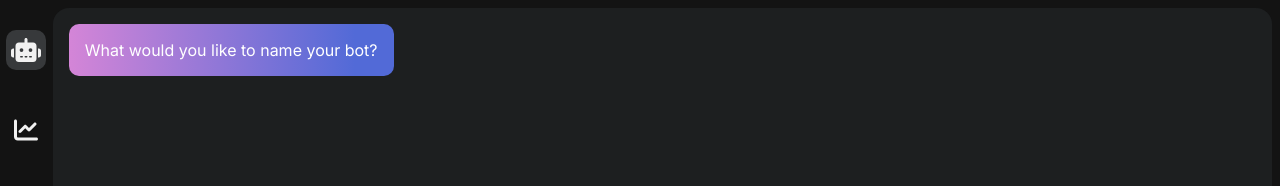
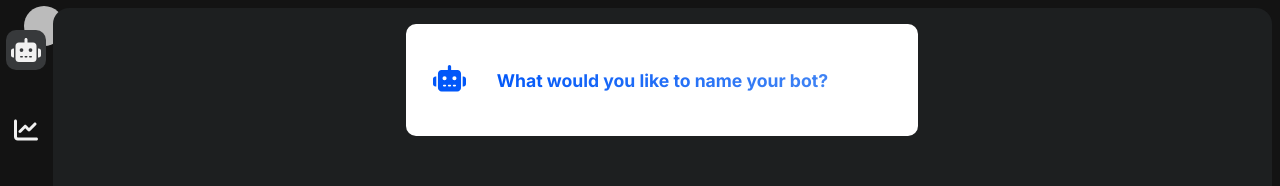
Before and after one commit to Aakarsh911/bot-forge, a Next.js app: page /create in a window 1280 px wide. Shown: the top 186 px of the page. Built offline with nearby package versions, Linux system fonts and the light colour scheme; no server answers; sample sign-in values are in the browser's storage.

Commit message:
chat interface redesign

```diff
--- a/app/create/create.css
+++ b/app/create/create.css
@@ -95,26 +95,42 @@ body {
 }
 
 .chat-message {
-    max-width: 70%;
+    min-height: 5em;
+    display: flex;
+    justify-content: center;
+    align-self: center;
+    width: 30em;
     margin-bottom: 1em;
     padding: 1em;
     border-radius: 10px;
-    background: rgba(0, 0, 0, 0.2);
+    background: rgba(0, 0, 0, 0.3);
     color: #ffffff;
-    animation: fadeInElements 0.3s forwards;
+    height: auto;   /* Set height to auto so it adjusts dynamically */
+    word-wrap: break-word;  /* Enable word wrapping */
+    flex-wrap: wrap;  /* Ensure text wraps inside the flex container */
+    align-items: center;
+
 }
 
 .chat-message.bot {
-    /* background: #39777d; */
-    background: rgb(232,137,215);
-    background: linear-gradient(90deg, rgba(232,137,215,0) 0%, rgba(212,133,215,1) 0%, rgba(82,106,215,1) 88%);
+    animation: fade-and-slide-up 1s forwards ease-in-out;
+    animation-delay: 1s;
+    opacity: 0;
+    background: white;
+
 }
 
+/* Target the first child and remove the animation delay */
+.chat-message.bot:first-child {
+    animation-delay: 0s;  /* Remove delay for the first child */
+}
+
+
 .chat-message.user {
-    align-self: flex-end;
-    /* background: #02576f; */
-    background: rgb(41,245,255);
-    background: linear-gradient(90deg, rgba(41,245,255,0) 0%, rgba(60,188,247,1) 0%, rgba(201,82,215,1) 88%);
+    animation: fade-and-slide-up 0.5s forwards ease-in-out;
+    background: linear-gradient(135deg, #021b79, #0575e6);
+    text-align: center;
+    color: #ffffff;
 }
 
 .user-input {
@@ -188,3 +204,63 @@ body {
     }
 
 }
+
+@keyframes fade-and-slide-up {
+    0% {
+        opacity: 0;
+        transform: translateY(100%);
+    }
+    100% {
+        opacity: 1;
+        transform: translateY(0);
+    }
+
+}
+
+.bot-message-text {
+    display: flex;
+    align-items: center;
+    background: linear-gradient(135deg, #0157f9, #4285f4); /* Gradient applied to the text */
+    background-clip: text;
+    -webkit-background-clip: text;
+    color: transparent; /* Text color is transparent to show the gradient */
+    -webkit-text-fill-color: transparent; /* For Webkit browsers */
+    font-weight: bold;
+    font-size: 1.1em;
+}
+
+.bot-icon {
+    color: #0157f9;
+    font-size: 1.5em;
+    margin-right: 1em;
+    left: 1em;
+    position: fixed;
+    margin-top: -0.1em;
+}
+
+.user-message-wrapper{
+    display: flex;
+    align-items: center;
+    justify-content: space-between;
+    width: inherit;
+
+
+}
+
+.user-image {
+    left: 1.5em;
+    position: fixed;
+    margin-top: -0.1em;
+    width: 2.5em;
+    height: 2.5em;
+    border-radius: 50%;
+    margin-right: 1em;
+    overflow: hidden;
+    background-position: center center;
+
+}
+
+.user-image img {
+    height: 2.5em;
+    width: 2.5em;
+}
--- a/app/create/page.jsx
+++ b/app/create/page.jsx
@@ -1,13 +1,15 @@
 'use client';
 
-import { useState, useEffect, useRef } from 'react';
-import { useSession } from 'next-auth/react';
-import { useRouter } from 'next/navigation';
+import {useState, useEffect, useRef} from 'react';
+import {useSession} from 'next-auth/react';
+import {useRouter} from 'next/navigation';
 import Sidebar from '@/components/Sidebar';
+import { FontAwesomeIcon } from '@fortawesome/react-fontawesome';
+import { faRobot } from '@fortawesome/free-solid-svg-icons';
 import './create.css';
 
 export default function CreateBot() {
-    const [chatLog, setChatLog] = useState([{ bot: true, message: "What would you like to name your bot?" }]);
+    const [chatLog, setChatLog] = useState([{bot: true, message: "What would you like to name your bot?"}]);
     const [userInput, setUserInput] = useState("");
     const [currentStep, setCurrentStep] = useState(1);
     const [dropdownOpen, setDropdownOpen] = useState(false);
@@ -29,7 +31,7 @@ export default function CreateBot() {
         endMessageRating: [], // Default empty array for message ratings
     });
 
-    const { data: session, status } = useSession();
+    const {data: session, status} = useSession();
     const router = useRouter();
     const chatEndRef = useRef(null);
 
@@ -56,7 +58,7 @@ export default function CreateBot() {
         , [currentStep]);
 
     useEffect(() => {
-        chatEndRef.current?.scrollIntoView({ behavior: "smooth" });
+        chatEndRef.current?.scrollIntoView({behavior: "smooth"});
     }, [chatLog]);
 
     if (status === 'loading') {
@@ -71,7 +73,7 @@ export default function CreateBot() {
     const handleNextStep = () => {
         setChatLog((prevLog) => [
             ...prevLog,
-            { bot: true, message: getNextQuestion(currentStep + 1) }
+            {bot: true, message: getNextQuestion(currentStep + 1)}
         ]);
         setCurrentStep(currentStep + 1);
     };
@@ -80,7 +82,7 @@ export default function CreateBot() {
         if (e.key === 'Enter' && userInput.trim()) {
             setChatLog((prevLog) => [
                 ...prevLog,
-                { bot: false, message: userInput }
+                {bot: false, message: userInput}
             ]);
             setBotData({
                 ...botData,
@@ -94,7 +96,7 @@ export default function CreateBot() {
     const handleDropdownSelect = (modelType) => {
         setChatLog((prevLog) => [
             ...prevLog,
-            { bot: false, message: `Selected Model Type: ${modelType}` }
+            {bot: false, message: `Selected Model Type: ${modelType}`}
         ]);
         setBotData({
             ...botData,
@@ -111,7 +113,7 @@ export default function CreateBot() {
             case 2:
                 return "What prompt should be visible?";
             case 3:
-                return "Which model type should the bot use? (text/image)";
+                return "Which model type should the bot use?";
             default:
                 return "Thank you! You've completed setting up your bot.";
         }
@@ -119,24 +121,54 @@ export default function CreateBot() {
 
     const getStepField = (step) => {
         switch (step) {
-            case 1: return "name";
-            case 2: return "visiblePrompt";
-            case 3: return "modelType";
-            default: return null;
+            case 1:
+                return "name";
+            case 2:
+                return "visiblePrompt";
+            case 3:
+                return "modelType";
+            default:
+                return null;
         }
     };
 
     return (
         <div className="dashboard">
-            <Sidebar />
+            <Sidebar/>
+            <div className="user-image">
+                <img
+                    src={session.user.image}
+                    alt="User Image"
+                    width={50}
+                    height={50}
+                />
+            </div>
             <div className="create-box">
                 <div className="chat-window">
                     {chatLog.map((entry, index) => (
                         <div key={index} className={`chat-message ${entry.bot ? 'bot' : 'user'}`}>
+                            {entry.bot ? (
+                                <div className="bot-message-container">
+                                 <span className="bot-message-text">
+                                     <FontAwesomeIcon icon={faRobot} className="bot-icon"/> <span className="bot-message">{entry.message}</span>
+                                 </span>
+                                </div>
+                            ) : (
+                                <div className="user-message-wrapper">
+                                    <div className="user-image">
+                                        <img
+                                            src={session.user.image}
+                                            alt="User Image"
+                                            width={50}
+                                            height={50}
+                                        />
+                                    </div>
                                     {entry.message}
                                 </div>
+                            )}
+                        </div>
                     ))}
-                    <div ref={chatEndRef} />
+                    <div ref={chatEndRef}/>
 
                     <div className="user-input">
                         {currentStep === 3 ? (
--- a/models/user.js
+++ b/models/user.js
@@ -10,6 +10,9 @@ const UserSchema = new Schema({
     type: String,
     required: [true, 'Username is required!'],
     match: [/^(?=.{8,20}$)(?![_.])(?!.*[_.]{2})[a-zA-Z0-9._]+(?<![_.])$/, "Username invalid, it should contain 8-20 alphanumeric letters and be unique!"]
+  },
+  image: {
+    type: String,
   },
   bots: {
     type: [Schema.Types.ObjectId],
```
Lines whose indentation alone changed are shown as unchanged.
